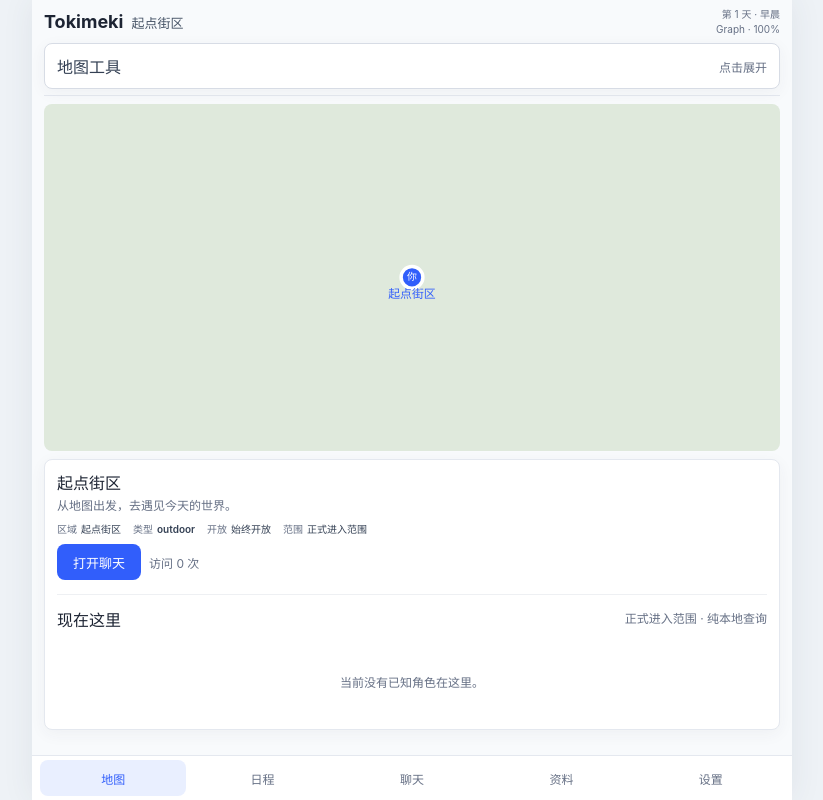
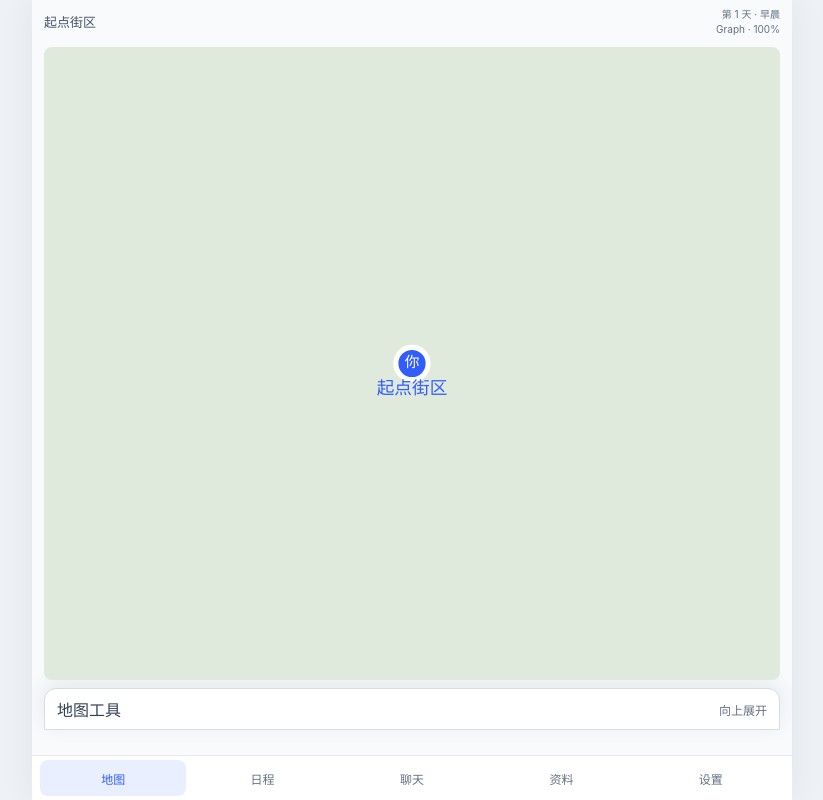
Before and after one commit to ssrei7/Tokimeki, a React (Vite) app: page / in a window 1280 px wide. Shown: the whole page, without its empty margins (228-1051 px from the left). Built offline with nearby package versions, Linux system fonts and the light colour scheme.

Commit message:
feat: move map tools into bottom sheet

```diff
--- a/src/App.tsx
+++ b/src/App.tsx
@@ -1239,11 +1239,7 @@ function MapView({ save, worldbooks, activeEncounter, onEncounterOutcome, onCont
   const currentScope = nodeScopeLabel(deriveNodeScope(currentNode, save.world.clock.slotId));
   return <section className="map-screen">
     <div className="map-top-panel">
-      <div className="map-toolbar"><div className="map-title"><h1>Tokimeki</h1><strong>{currentNode?.name ?? save.world.player.nodeId}</strong></div><div className="map-toolbar-meta"><span>第 {save.world.clock.day} 天 · {currentSlotName}</span><span>{map.view.mode === 'graph' ? 'Graph' : 'Hotspot'} · {Math.round(zoom * 100)}%</span></div></div>
-      <details className="map-menu"><summary><span>地图工具{editorMode ? ' · 编辑中' : ''}</span><span>点击展开</span></summary><div className="map-menu-content">
-        <div className="map-controls"><button className={editorMode ? '' : 'secondary'} onClick={() => { setEditorMode((value) => !value); closeEditor(); }}>{editorMode ? '退出编辑地图' : '编辑地图'}</button><button className="secondary" onClick={onToggleMode}>切换到 {map.view.mode === 'graph' ? 'Hotspot' : 'Graph'}</button><label className="file-button">上传底图<input type="file" accept="image/*" onChange={(event) => void onImportBackground(event.target.files?.[0])} /></label><button className="secondary" onClick={() => void onGenerateMap(requirements)} disabled={mapGenerating}>{mapGenerating ? '正在生成地图…' : 'AI 生成地图'}</button><button className="secondary" onClick={() => setZoom((value) => Math.min(2.5, Number((value + 0.1).toFixed(2))))}>放大</button><button className="secondary" onClick={() => setZoom((value) => Math.max(0.65, Number((value - 0.1).toFixed(2))))}>缩小</button><button className="secondary" onClick={centerCurrentNode}>回到当前位置</button><button className="secondary" onClick={resetViewport}>重置视野</button></div>
-        <div className="map-generation-panel"><label>地图生成要求<textarea value={requirements} onChange={(event) => setRequirements(event.target.value)} placeholder="例如：沿海小镇，包含车站、海边和一处适合夜晚散步的地点。" /></label><div className="map-expand-row"><label>从地点扩展<select value={anchorNodeId} onChange={(event) => setAnchorNodeId(event.target.value)}>{nodes.map((node) => <option key={node.id} value={node.id}>{node.name}</option>)}</select></label><label>新增数量<input type="number" min="1" max="8" value={expandCount} onChange={(event) => setExpandCount(event.target.value)} /></label><button className="secondary" onClick={() => void onExpandMap(anchorNodeId, Math.max(1, Math.min(8, Number(expandCount) || 1)), requirements)} disabled={mapGenerating || !anchorNodeId}>扩展地点</button></div></div>
-      </div></details>
+      <div className="map-toolbar"><div className="map-title"><strong>{currentNode?.name ?? save.world.player.nodeId}</strong></div><div className="map-toolbar-meta"><span>第 {save.world.clock.day} 天 · {currentSlotName}</span><span>{map.view.mode === 'graph' ? 'Graph' : 'Hotspot'} · {Math.round(zoom * 100)}%</span></div></div>
     </div>
     <div ref={mapCanvasRef} className="map-canvas" onClick={handleMapCanvasClick} onWheel={mapWheel} onPointerDown={beginPan} onPointerMove={movePan} onPointerUp={endPan} onPointerCancel={endPan}>
       {map.view.mode === 'graph' ? <svg ref={graphSurfaceRef} className={`map-svg ${editorMode ? 'editing' : ''}`} style={{ transform: `translate(${offset.x}px, ${offset.y}px) scale(${zoom})`, transformOrigin: '0 0' }} viewBox={`0 0 ${map.view.size.w} ${map.view.size.h}`} role="img" aria-label="世界地图">
@@ -1267,7 +1263,14 @@ function MapView({ save, worldbooks, activeEncounter, onEncounterOutcome, onCont
       </div>}
     </div>
     {activeEncounter && <EncounterDialog encounter={activeEncounter} onOutcome={onEncounterOutcome} onContinue={onContinueEncounter} />}
-    <div className="place-card"><span className="eyebrow">当前位置</span><h2>{currentNode?.name ?? save.world.player.nodeId}</h2><p>{currentNode?.description ?? '从地图出发，去遇见今天的世界。'}</p>{currentNode && <div className="place-details"><span>区域<strong>{map.regions[currentNode.regionId]?.name ?? currentNode.regionId}</strong></span><span>类型<strong>{currentNode.kind.length ? currentNode.kind.join('、') : '未分类'}</strong></span><span>开放<strong>{currentNode.openSlots?.length ? currentNode.openSlots.map((id) => save.config.calendar.slots.find((slot) => slot.id === id)?.name ?? id).join('、') : '始终开放'}</strong></span><span>范围<strong>{currentScope}</strong></span></div>}<div className="button-row"><button onClick={onOpenChat}>打开聊天</button>{currentNode && <span className="map-meta">访问 {currentNode.visitCount} 次</span>}</div>{currentNode && <PresenceList people={whoIsHere(save.world, currentNode.id, save.world.clock.day, save.world.clock.slotId, save.config.calendar.daysPerWeek)} scope={currentScope} />}<EncounterTraceList traces={currentNode ? encounterTraces[currentNode.id] ?? [] : []} /></div>
+    <details className="map-menu map-bottom-sheet">
+      <summary><span>地图工具{editorMode ? ' · 编辑中' : ''}</span><span>向上展开</span></summary>
+      <div className="map-menu-content">
+        <div className="map-controls"><button className={editorMode ? '' : 'secondary'} onClick={() => { setEditorMode((value) => !value); closeEditor(); }}>{editorMode ? '退出编辑地图' : '编辑地图'}</button><button className="secondary" onClick={onToggleMode}>切换到 {map.view.mode === 'graph' ? 'Hotspot' : 'Graph'}</button><label className="file-button">上传底图<input type="file" accept="image/*" onChange={(event) => void onImportBackground(event.target.files?.[0])} /></label><button className="secondary" onClick={() => void onGenerateMap(requirements)} disabled={mapGenerating}>{mapGenerating ? '正在生成地图…' : 'AI 生成地图'}</button><button className="secondary" onClick={() => setZoom((value) => Math.min(2.5, Number((value + 0.1).toFixed(2))))}>放大</button><button className="secondary" onClick={() => setZoom((value) => Math.max(0.65, Number((value - 0.1).toFixed(2))))}>缩小</button><button className="secondary" onClick={centerCurrentNode}>回到当前位置</button><button className="secondary" onClick={resetViewport}>重置视野</button></div>
+        <div className="map-generation-panel"><label>地图生成要求<textarea value={requirements} onChange={(event) => setRequirements(event.target.value)} placeholder="例如：沿海小镇，包含车站、海边和一处适合夜晚散步的地点。" /></label><div className="map-expand-row"><label>从地点扩展<select value={anchorNodeId} onChange={(event) => setAnchorNodeId(event.target.value)}>{nodes.map((node) => <option key={node.id} value={node.id}>{node.name}</option>)}</select></label><label>新增数量<input type="number" min="1" max="8" value={expandCount} onChange={(event) => setExpandCount(event.target.value)} /></label><button className="secondary" onClick={() => void onExpandMap(anchorNodeId, Math.max(1, Math.min(8, Number(expandCount) || 1)), requirements)} disabled={mapGenerating || !anchorNodeId}>扩展地点</button></div></div>
+        <div className="place-card"><span className="eyebrow">当前位置</span><h2>{currentNode?.name ?? save.world.player.nodeId}</h2><p>{currentNode?.description ?? '从地图出发，去遇见今天的世界。'}</p>{currentNode && <div className="place-details"><span>区域<strong>{map.regions[currentNode.regionId]?.name ?? currentNode.regionId}</strong></span><span>类型<strong>{currentNode.kind.length ? currentNode.kind.join('、') : '未分类'}</strong></span><span>开放<strong>{currentNode.openSlots?.length ? currentNode.openSlots.map((id) => save.config.calendar.slots.find((slot) => slot.id === id)?.name ?? id).join('、') : '始终开放'}</strong></span><span>范围<strong>{currentScope}</strong></span></div>}<div className="button-row"><button onClick={onOpenChat}>打开聊天</button>{currentNode && <span className="map-meta">访问 {currentNode.visitCount} 次</span>}</div>{currentNode && <PresenceList people={whoIsHere(save.world, currentNode.id, save.world.clock.day, save.world.clock.slotId, save.config.calendar.daysPerWeek)} scope={currentScope} />}<EncounterTraceList traces={currentNode ? encounterTraces[currentNode.id] ?? [] : []} /></div>
+      </div>
+    </details>
   </section>;
 }
 
--- a/src/ui/theme/app.css
+++ b/src/ui/theme/app.css
@@ -21,7 +21,7 @@ button.danger { background: #fee4e2; color: #b42318; }
 .map-screen { position: relative; min-height: calc(100dvh - 150px); display: flex; flex-direction: column; gap: 14px; }
 .map-screen-host .map-screen { flex: 1; min-height: 0; gap: 8px; }
 .map-top-panel { position: sticky; z-index: 4; top: -16px; display: grid; gap: 8px; margin: -16px -16px 0; padding: 14px 16px 10px; border-bottom: 1px solid #e4e8ef; background: #f8fafcee; backdrop-filter: blur(10px); }
-.map-screen-host .map-top-panel { position: relative; top: auto; flex: 0 0 auto; margin: 0; padding: 0 0 6px; background: #f8fafc; backdrop-filter: none; }
+.map-screen-host .map-top-panel { position: relative; top: auto; flex: 0 0 auto; margin: 0; padding: 0 0 4px; border-bottom: 0; background: #f8fafc; backdrop-filter: none; }
 .map-toolbar { display: flex; justify-content: space-between; align-items: center; gap: 12px; }
 .map-title { min-width: 0; display: flex; align-items: baseline; gap: 8px; }
 .map-title h1 { margin: 0; font-size: 18px; line-height: 1.2; }
@@ -34,6 +34,10 @@ button.danger { background: #fee4e2; color: #b42318; }
 .map-menu[open] summary span:last-child { font-size: 0; }
 .map-menu[open] summary span:last-child::after { content: '点击收起'; font-size: 12px; }
 .map-menu-content { display: grid; gap: 10px; max-height: min(58vh, 520px); overflow-y: auto; padding: 0 10px 10px; overscroll-behavior: contain; }
+.map-bottom-sheet { flex: 0 0 auto; max-height: min(64vh, 620px); border-radius: 12px 12px 0 0; box-shadow: 0 -6px 22px #34405418; }
+.map-bottom-sheet summary { min-height: 40px; }
+.map-bottom-sheet[open] summary span:last-child { font-size: 0; }
+.map-bottom-sheet[open] summary span:last-child::after { content: '向下收起'; font-size: 12px; }
 .map-controls { display: flex; flex-wrap: wrap; gap: 8px; }
 .map-generation-panel { display: grid; gap: 10px; padding: 12px; border: 1px solid #e4e8ef; border-radius: 8px; background: #fff; }
 .map-generation-panel label { display: grid; gap: 6px; color: #475467; font-size: 13px; }
```
